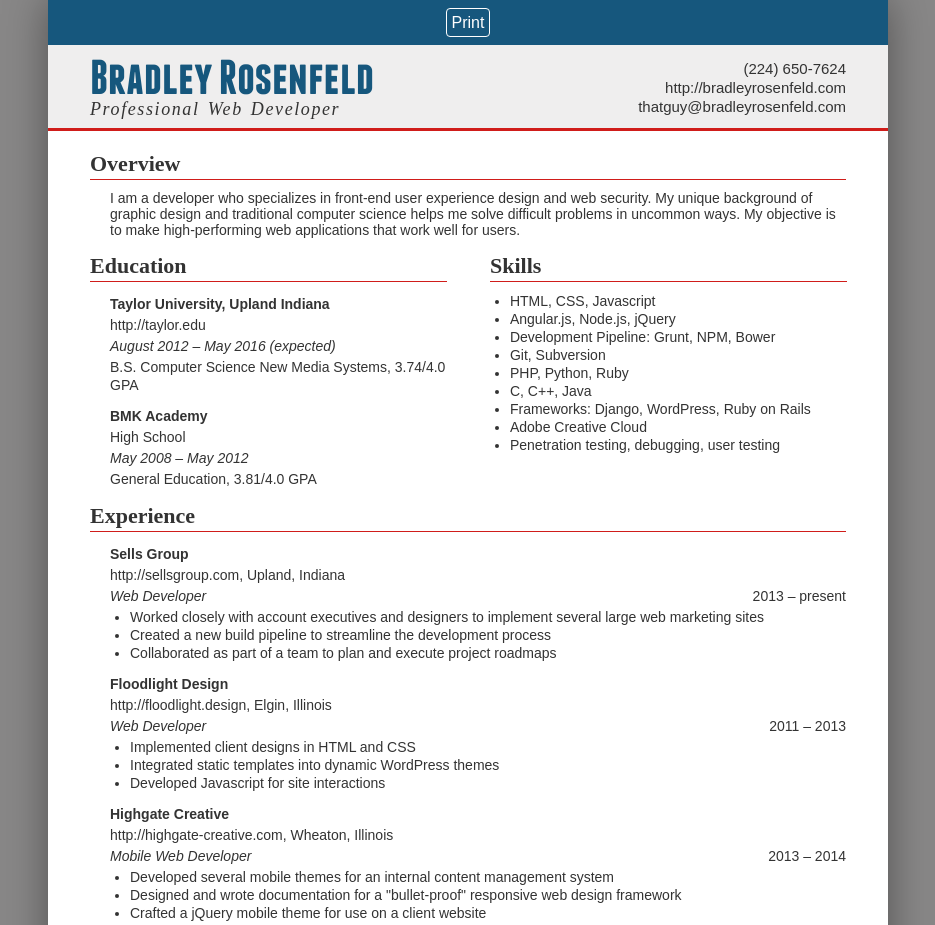
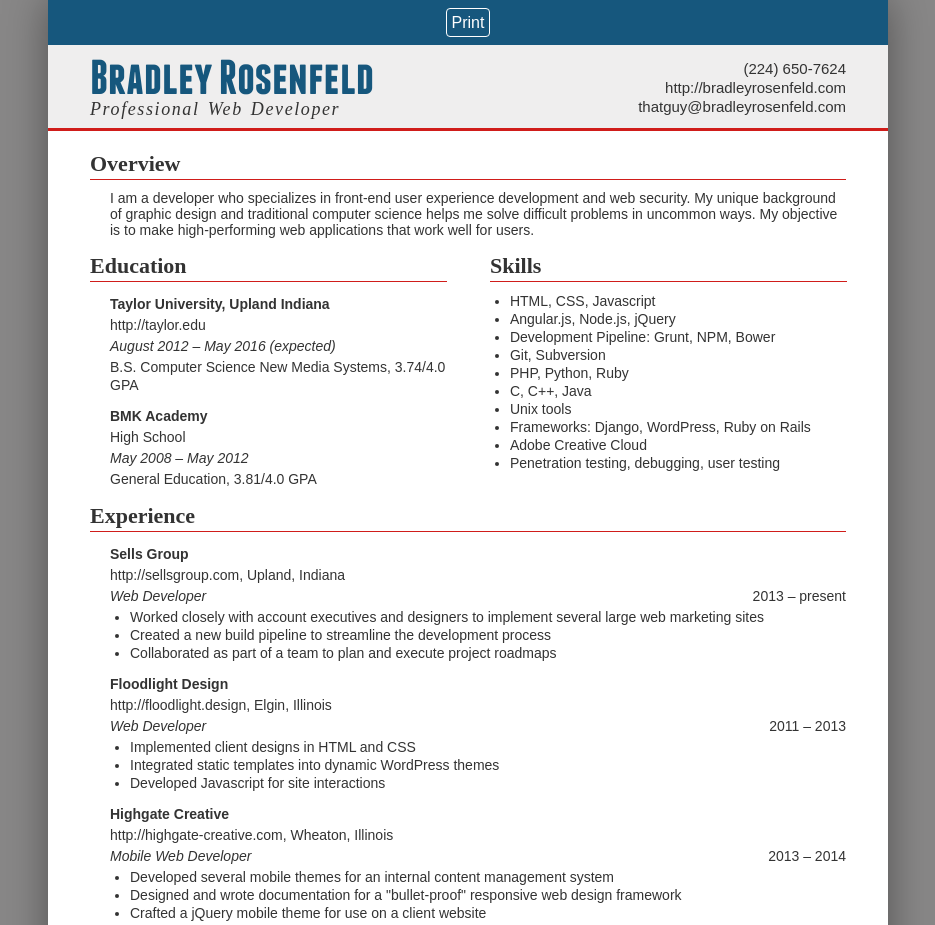
Before and after one commit to BoringCode/resume, a plain HTML site: page index.html in a window 1280 px wide. Shown: the top 925 px of the page, without its empty margins (172-1107 px from the left). Drawn offline with Linux system fonts and the light colour scheme.

Commit message:
Updated skills and overview copy

```diff
--- a/index.html
+++ b/index.html
@@ -22,7 +22,7 @@
 			<header>
 				<h2>Overview</h2>
 			</header>
-			<p>I am a developer who specializes in front-end user experience design and web security. My unique background of graphic design and traditional computer science helps me solve difficult problems in uncommon ways. My objective is to make high-performing web applications that work well for users.</p>
+			<p>I am a developer who specializes in front-end user experience development and web security. My unique background of graphic design and traditional computer science helps me solve difficult problems in uncommon ways. My objective is to make high-performing web applications that work well for users.</p>
 		</section>
 		<div class="row">
 			<section class="education col col-2-1">
@@ -55,6 +55,7 @@
 					<li>Git, Subversion</li>
 					<li>PHP, Python, Ruby</li>
 					<li>C, C++, Java</li>
+					<li>Unix tools</li>
 					<li>Frameworks: Django, WordPress, Ruby on Rails</li>
 					<li>Adobe Creative Cloud</li>
 					<li>Penetration testing, debugging, user testing</li>
```
